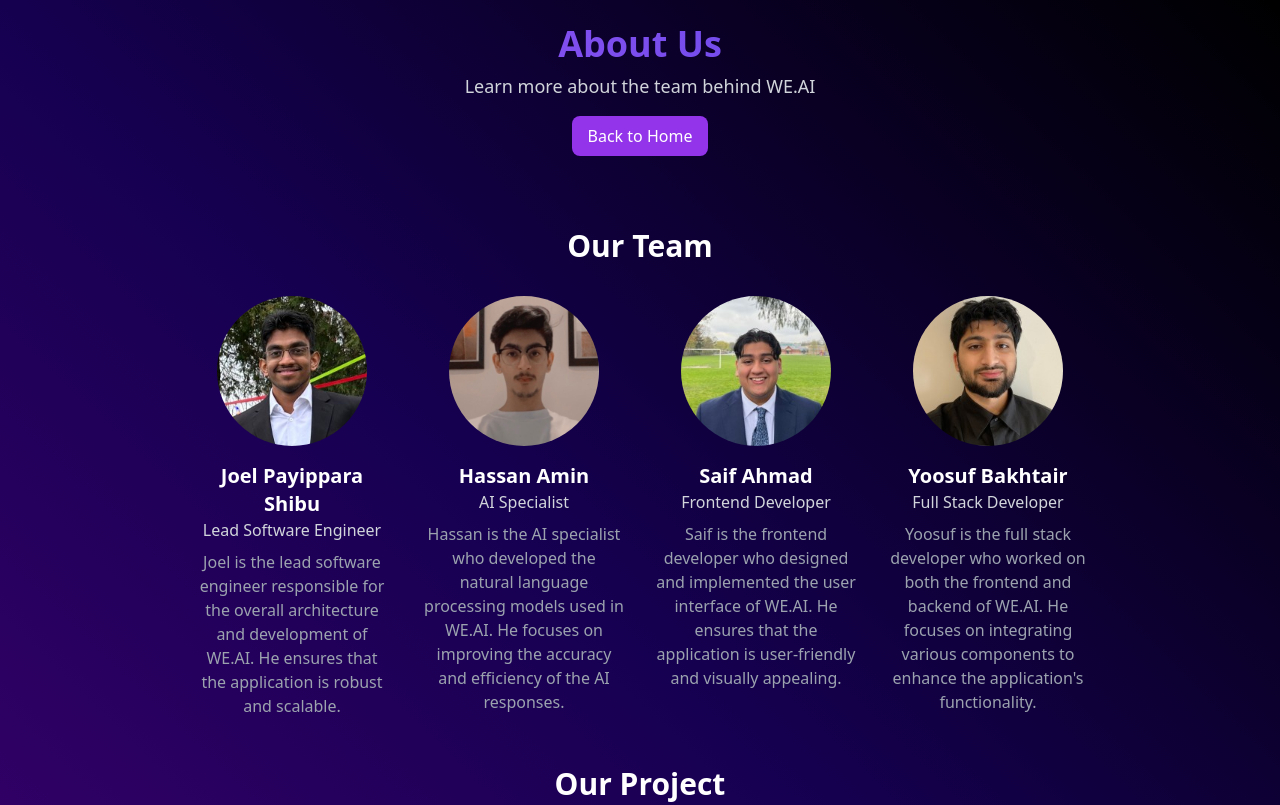
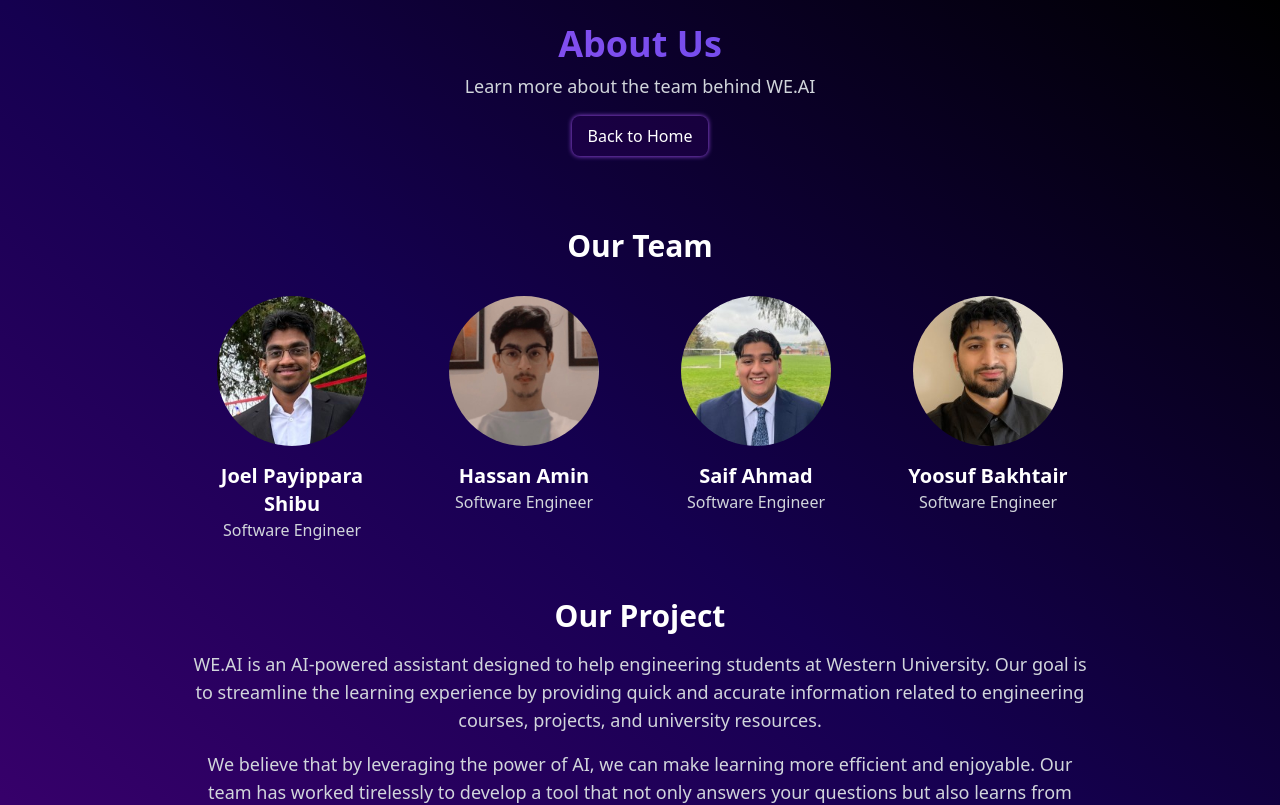
Before and after one commit to jpayippa/WE.AI, a Next.js app in the folder app/: page /about in a window 1280 px wide. Shown: the top 805 px of the page. Built offline with nearby package versions, Linux system fonts and the light colour scheme.

Commit message:
Added UI to About Us Button

```diff
--- a/app/pages/about.js
+++ b/app/pages/about.js
@@ -6,27 +6,27 @@
   const teamMembers = [
     {
       name: "Joel Payippara Shibu",
-      role: "Lead Software Engineer",
+      role: "Software Engineer",
       image: "/team/joel.jpg",
-      description: "Joel is the lead software engineer responsible for the overall architecture and development of WE.AI. He ensures that the application is robust and scalable."
+      description: ""
     },
     {
       name: "Hassan Amin",
-      role: "AI Specialist",
+      role: "Software Engineer",
       image: "/team/hassan.jpg",
-      description: "Hassan is the AI specialist who developed the natural language processing models used in WE.AI. He focuses on improving the accuracy and efficiency of the AI responses."
+      description: ""
     },
     {
       name: "Saif Ahmad",
-      role: "Frontend Developer",
+      role: "Software Engineer",
       image: "/team/saif.jpg",
-      description: "Saif is the frontend developer who designed and implemented the user interface of WE.AI. He ensures that the application is user-friendly and visually appealing."
+      description: ""
     },
     {
       name: "Yoosuf Bakhtair",
-      role: "Full Stack Developer",
+      role: "Software Engineer",
       image: "/team/yoosuf.jpg",
-      description: "Yoosuf is the full stack developer who worked on both the frontend and backend of WE.AI. He focuses on integrating various components to enhance the application's functionality."
+      description: ""
     }
   ];
 
@@ -39,7 +39,7 @@
         </h1>
         <p className="mt-2 text-lg text-gray-300">Learn more about the team behind WE.AI</p>
         <Link href="/landing">
-          <button className="mt-4 px-4 py-2 bg-purple-600 text-white rounded-lg hover:bg-purple-700 transition duration-300">
+          <button className=" mt-4 px-4 py-2 bg-[#3e00713a] rounded-lg shadow-[0_0_5px_#a855f7] hover:shadow-[0_0_15px_#a855f7] transition duration-300">
             Back to Home
           </button>
         </Link>
@@ -89,11 +89,7 @@
         <p>
           Built by Western Software Engineering Students | &copy; {new Date().getFullYear()} WE.AI
         </p>
-        <Link href="/landing">
-          <button className="mt-4 px-4 py-2 bg-purple-600 text-white rounded-lg hover:bg-purple-700 transition duration-300">
-            Back to Home
-          </button>
-        </Link>
+
       </footer>
     </div>
   );
```
